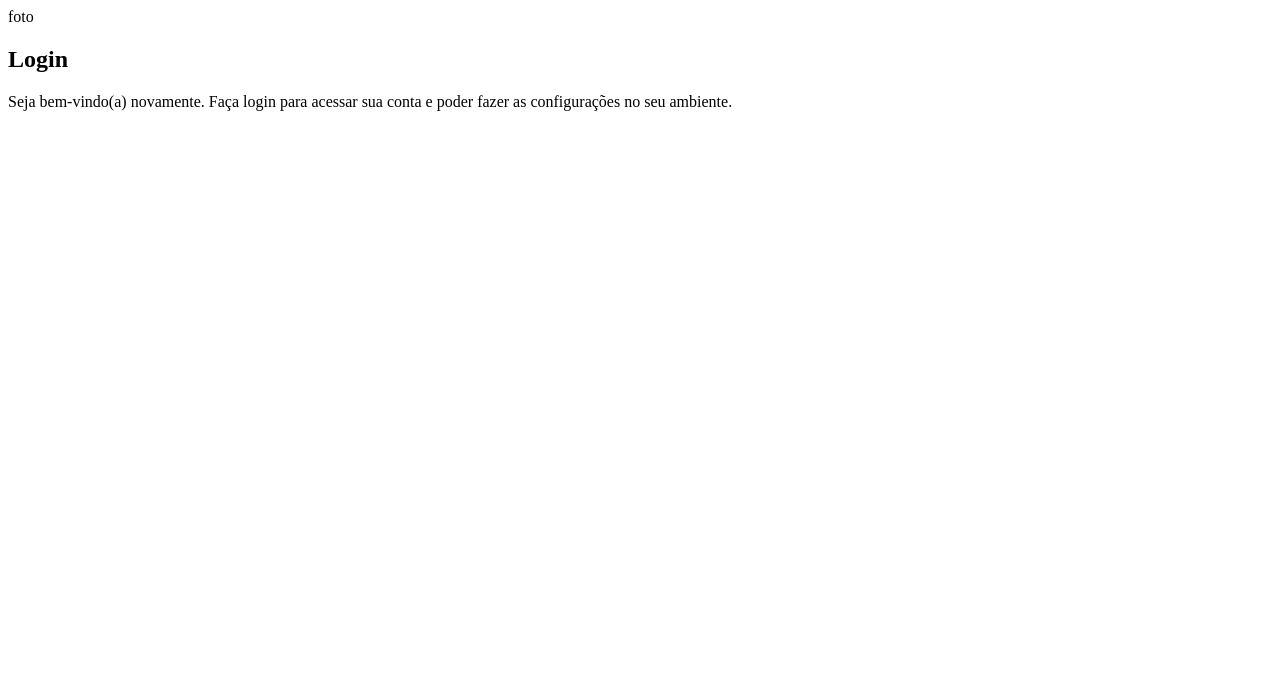
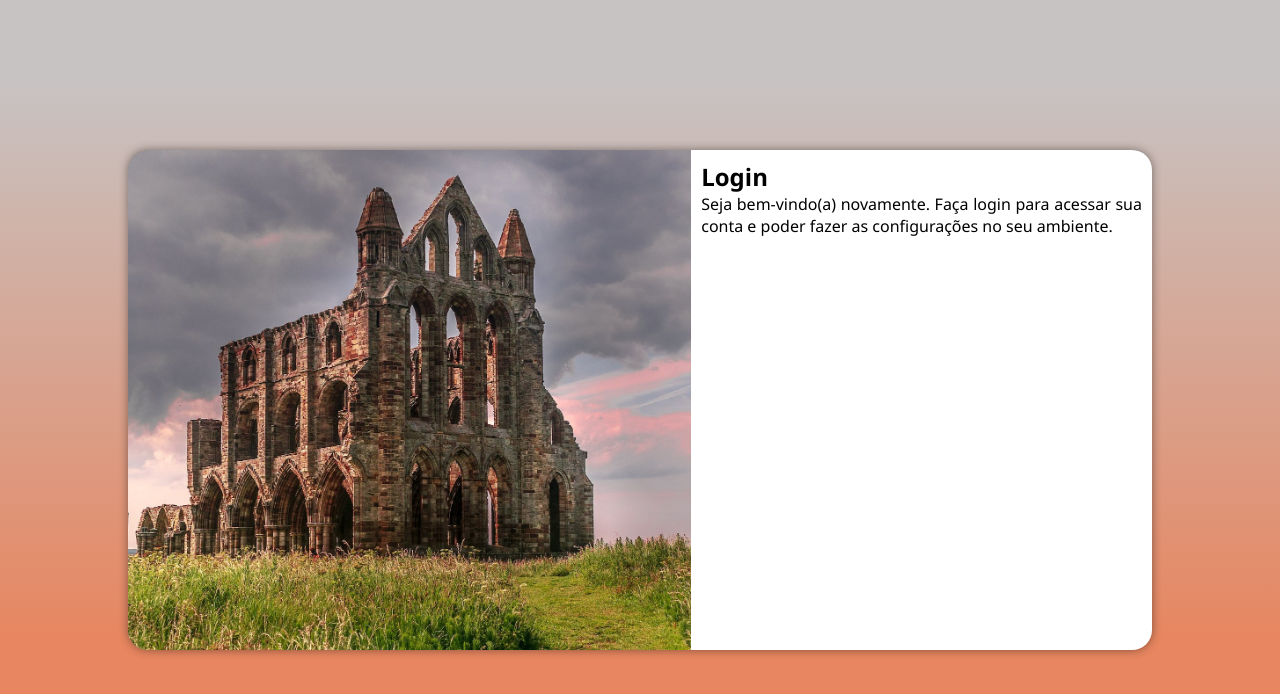
Before and after one commit to MykeAlmeida/projeto-login, a plain HTML site: page index.html in a window 1280 px wide. Drawn offline with Linux system fonts and the light colour scheme.

Commit message:
Media query para outras telas

```diff
--- /dev/null
+++ b/estilos/media-query.css
@@ -0,0 +1,46 @@
+@charset "UTF-8";
+
+@media screen and (min-width: 768px) and (max-width: 992px) { /* Tablet */
+
+    body{
+        background-image: linear-gradient(to top, #e78660, #c7c3c3 85%);
+    }
+
+    section#login{
+        width: 70vw;
+    }
+
+    section #imagem{
+        float: left;
+        width: 35%;
+        height: 100%;
+    }
+
+    section #formulario{
+        float: right;
+        width: 65%;
+    }
+
+}
+
+@media screen and (min-width: 992px) {
+
+    body{
+        background-image: linear-gradient(to top, #e78660 20%, #c7c3c3 90%);
+    }
+
+    section#login{
+        width: 80vw;
+    }
+
+    section #imagem{
+        width: 55%;
+        height: 100%;
+        float: left;
+    }
+
+    section #formulario{
+        width: 45%;
+        float: right;
+    }
+}
--- a/estilos/style.css
+++ b/estilos/style.css
@@ -3,5 +3,54 @@
 /*
     paleta de cores
     Verde #49a09d
-    Lilás #5f2c82
+    Cinza #c7c3c3
+    Laranja #e78660
 */
+
+*{
+    font-family: 'Segoe UI', Tahoma, Geneva, Verdana, sans-serif;
+    margin: 0;
+    padding: 0;
+    box-sizing: border-box;
+    text-decoration: none;
+    list-style: none;
+}
+
+body, html{
+    background-color: #e78660
+}
+
+main{
+    height: 100vh;
+    width: 100vw;
+    position: relative;
+}
+
+section#login{
+    background-color: white;
+    position: absolute;
+    left: 50%;
+    top: 50%;
+    transform: translate(-50%, -50%);
+    width: 250px;
+    height: 500px;
+    border-radius: 20px;
+    overflow: hidden;
+    box-shadow: 0 0 10px rgba(0, 0, 0, 0.432);
+    transition: width .3s, height .3s;
+    transition-timing-function: ease;
+}
+
+section #imagem{
+    display: block;
+    background: #82602c url(../imagens/pexels-harry-smith-2886268.jpg) no-repeat center;
+    background-size: cover;
+    height: 200px;
+}
+
+
+section #formulario{
+    display: block;
+    padding: 10px;
+    text-align: justify;
+}
--- a/index.html
+++ b/index.html
@@ -5,12 +5,13 @@
     <meta name="viewport" content="width=device-width, initial-scale=1.0">
     <title>Login</title>
     <link rel="stylesheet" href="estilos/style.css">
+    <link rel="stylesheet" href="estilos/media-query.css">
 </head>
 <body>
     <main>
         <section id="login">
             <div id="imagem">
-                foto
+                <!-- IMAGEM -->
             </div>
             <div id="formulario">
                 <h1>Login</h1>
```
